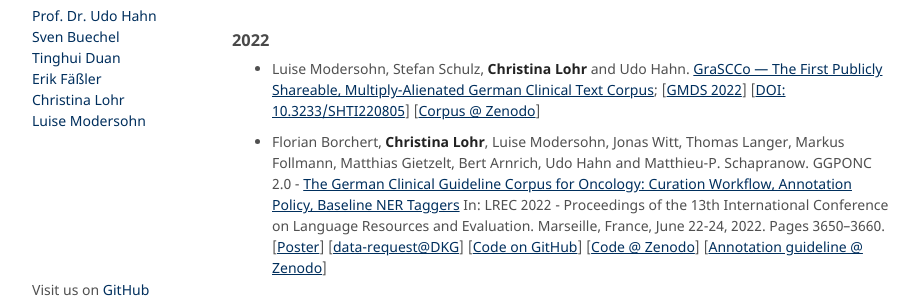
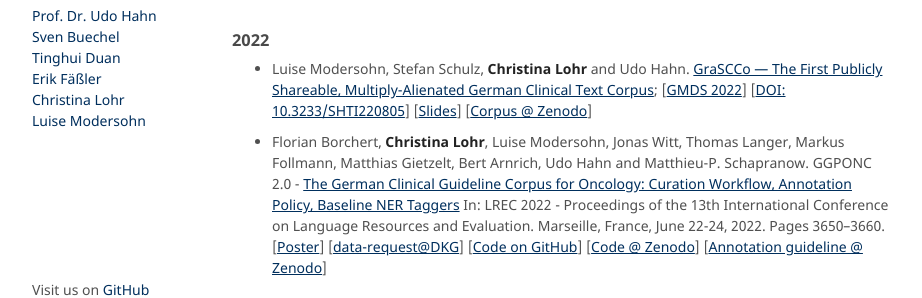
Before and after one commit to JULIELab/JULIELab.github.io, a Jekyll site: the page built from Staff/Lohr/index.md, in a window 1280 px wide and 900 px high, scrolled down 1155 px. Shown: the part 159-457 px from the top of the window, without its empty margins (178-1100 px from the left). Built offline with Jekyll 4.4.1, drawn with Linux system fonts in a browser that asks for light colours; our own code applies the rules of GitHub Pages for plain Markdown files.

Commit message:
Update index.md

```diff
--- a/Staff/Lohr/index.md
+++ b/Staff/Lohr/index.md
@@ -48,7 +48,7 @@ Zentrum für Informatik, 2023.
 ### 2022
 
 * Luise Modersohn, Stefan Schulz, **Christina Lohr** and Udo Hahn. [GraSCCo — The First Publicly Shareable, Multiply-Alienated German Clinical Text Corpus](https://ebooks.iospress.nl/doi/10.3233/SHTI220805); [[GMDS 2022](https://gmds-tmf-2022.de/)] [[DOI:
-10.3233/SHTI220805](https://doi.org/10.3233/SHTI220805)] [[Corpus @ Zenodo](https://zenodo.org/record/6539131#.Yxmq5mzP1kg)]
+10.3233/SHTI220805](https://doi.org/10.3233/SHTI220805)] [[Slides](/downloads/publications/slides/modersohn-2022-GraSCCo-slides.pdf)] [[Corpus @ Zenodo](https://zenodo.org/record/6539131)]
 
 * Florian Borchert, **Christina Lohr**, Luise Modersohn, Jonas Witt, Thomas Langer, Markus Follmann, Matthias Gietzelt, Bert Arnrich, Udo Hahn and Matthieu-P. Schapranow. GGPONC 2.0 - [The German Clinical Guideline Corpus for Oncology: Curation Workflow, Annotation Policy, Baseline NER Taggers](http://www.lrec-conf.org/proceedings/lrec2022/pdf/2022.lrec-1.389.pdf) In: LREC 2022 - Proceedings of the 13th International Conference on Language Resources and Evaluation. Marseille, France, June 22-24, 2022. Pages 3650--3660. [[Poster](https://www.leitlinienprogramm-onkologie.de/fileadmin/user_upload/Downloads/GGPONC/Poster_GGPONC_LREC.pdf)] [[data-request@DKG](https://www.leitlinienprogramm-onkologie.de/projekte/ggponc-english/)] [[Code on GitHub](https://github.com/hpi-dhc/ggponc_annotation)] [[Code @ Zenodo](https://zenodo.org/record/6472446)] [[Annotation guideline @ Zenodo](https://zenodo.org/record/6472446/preview/hpi-dhc/ggponc_annotation-ggponc_v2.0_lrec.zip#tree_item5)]
 
```
